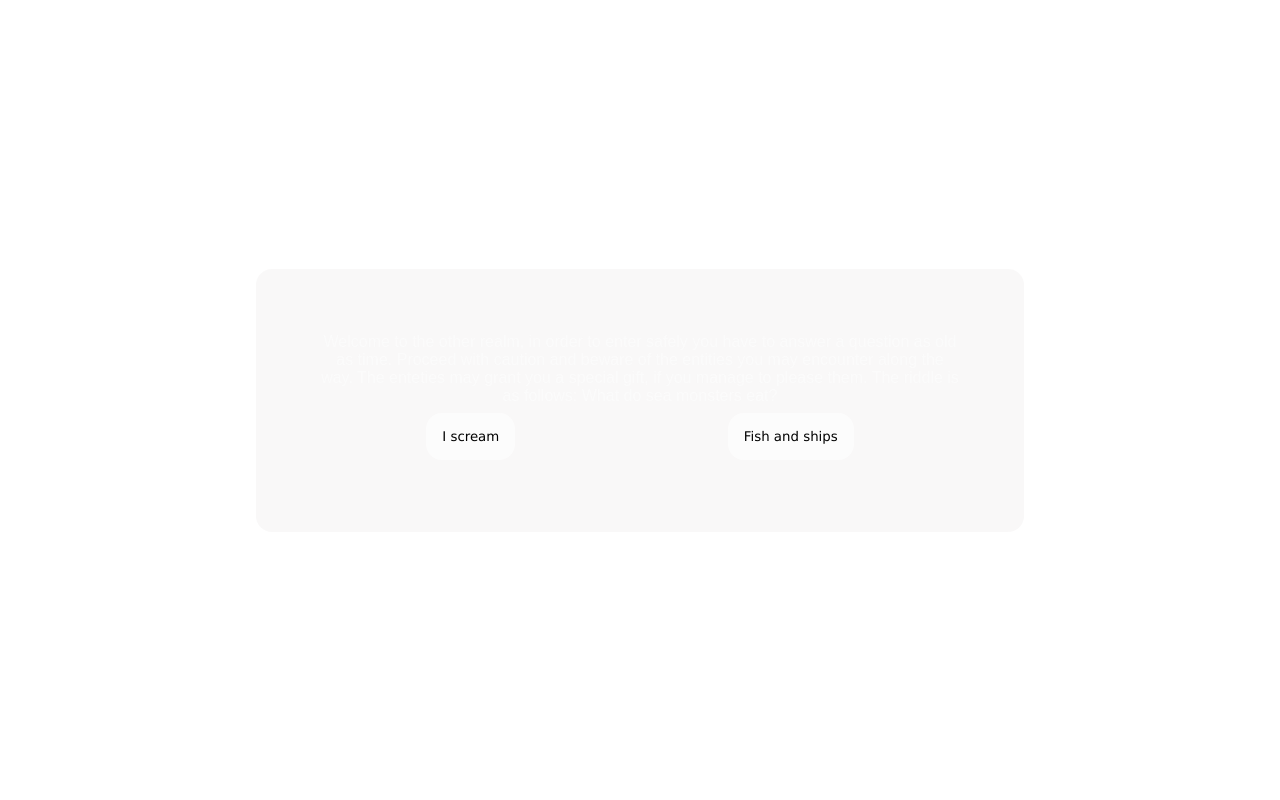
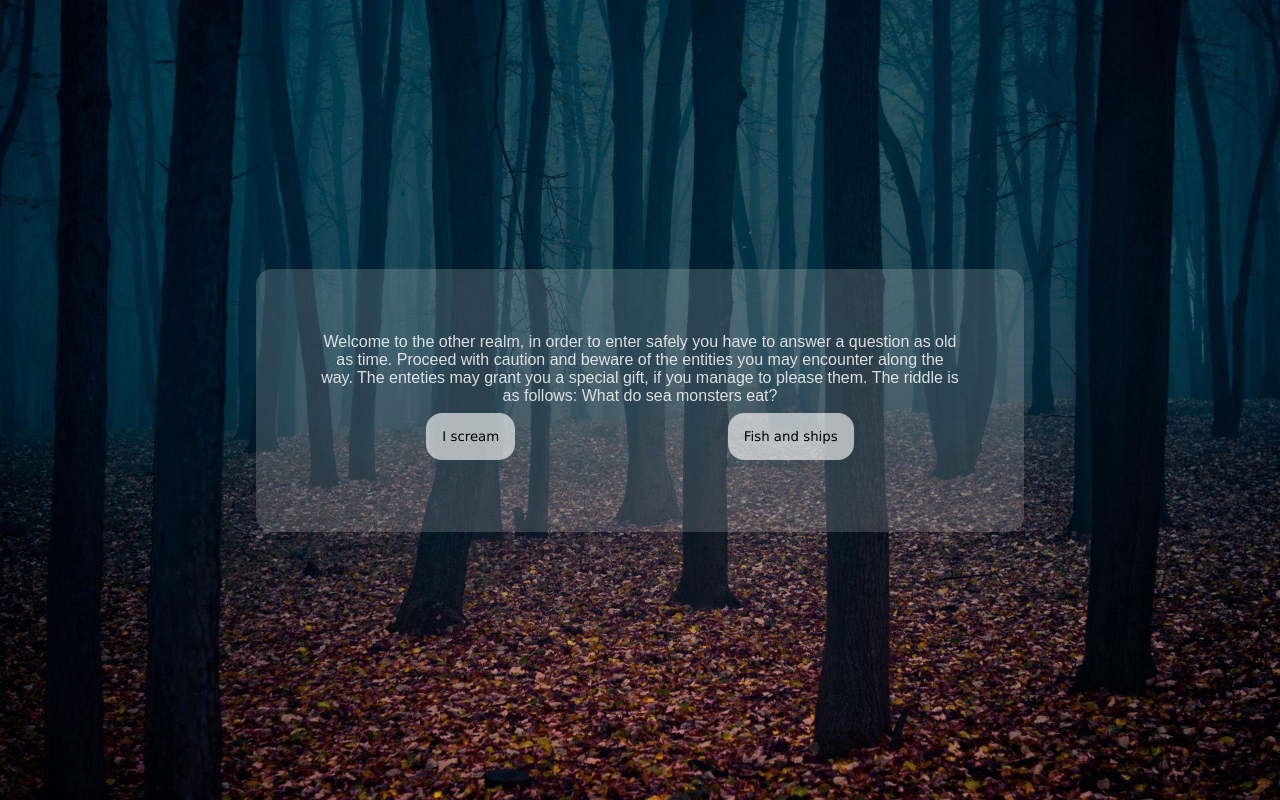
Before and after one commit to miaherman/JS-laboration1, a plain HTML site: page index.html in a window 1280 px wide. Drawn offline with Linux system fonts and the light colour scheme; the site is published under a folder, as on GitHub Pages, so addresses that start at the root find nothing.

Commit message:
img not showing up, fix

```diff
--- a/style.css
+++ b/style.css
@@ -6,7 +6,7 @@ html, body {
     width: 100%;
     margin: 0;
     font-family: fantasy;
-    background-image: url(/images/forest.jpg) ;
+    background-image: url(./images/forest.jpg) ;
     background-size: cover;
     color: #fcfcfcd7;
 }
```
